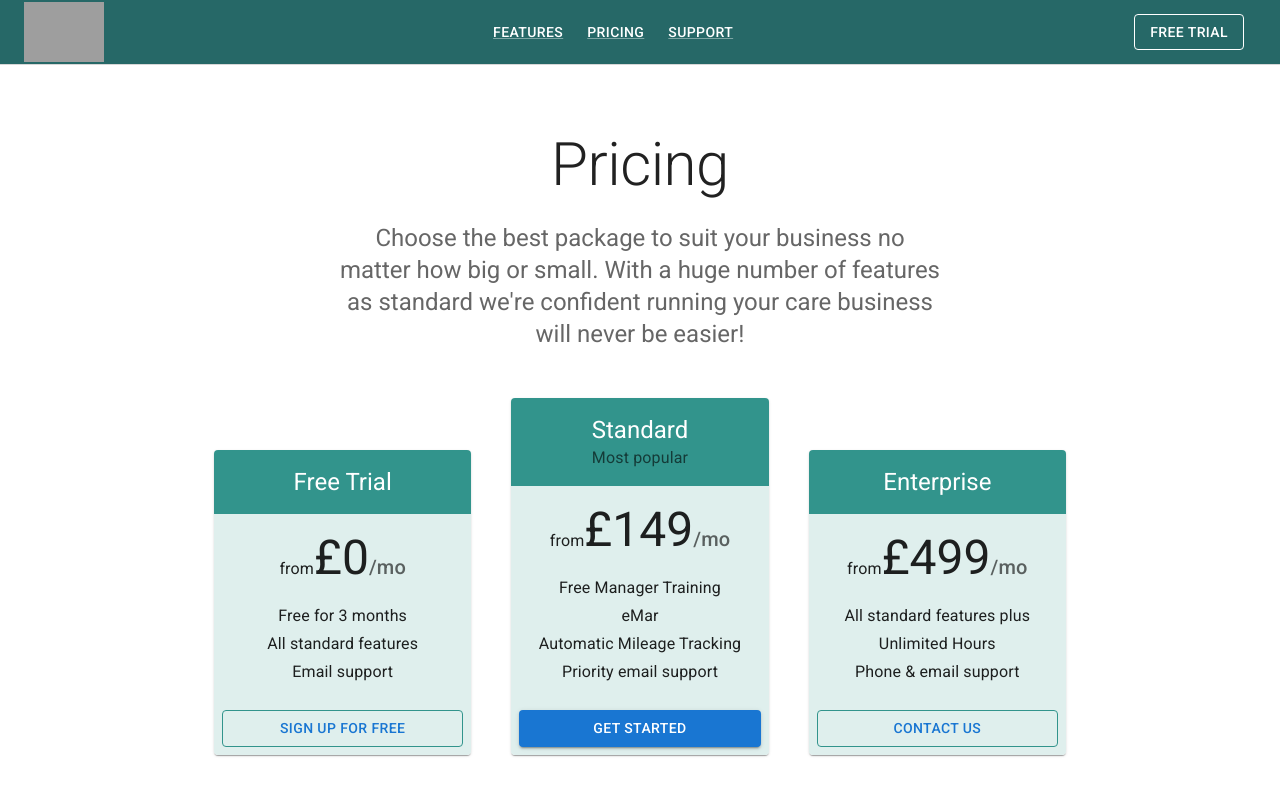
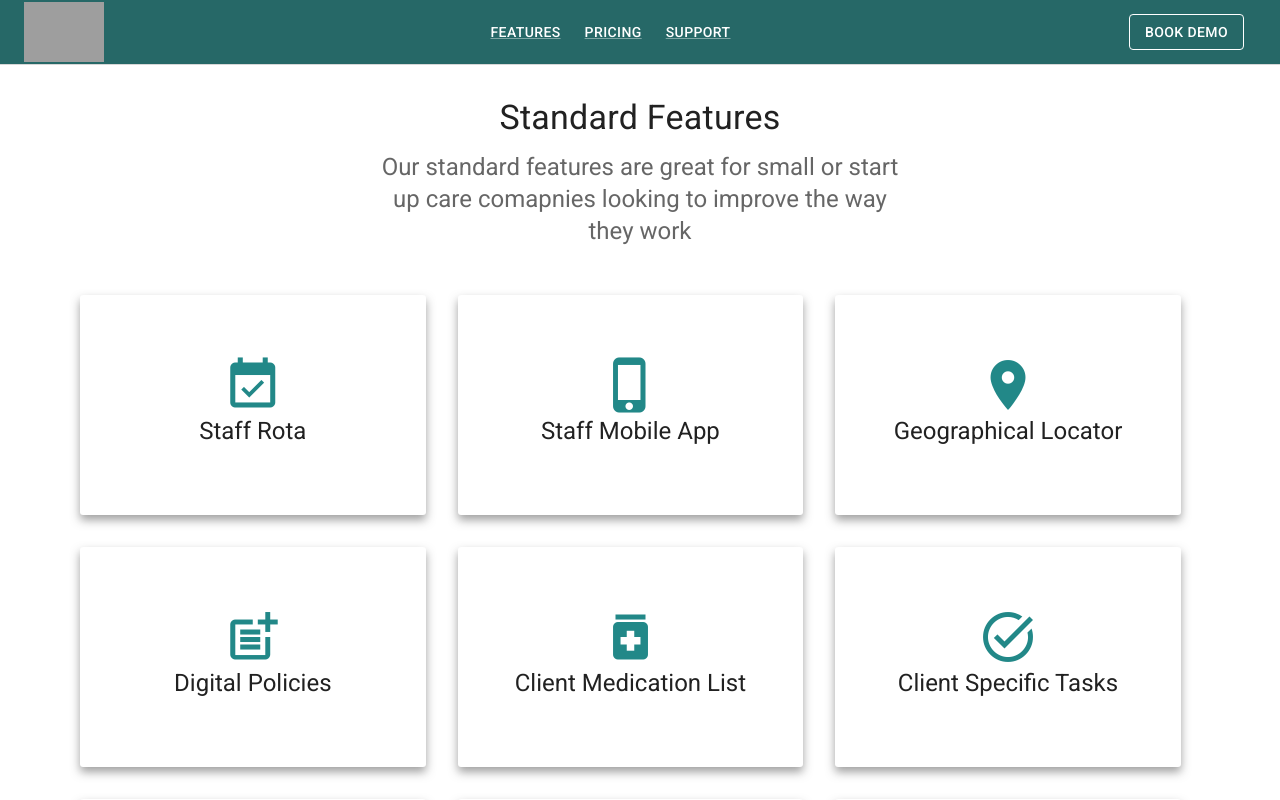
Before and after one commit to douglasfrancis/CQD-landing-page, a React (Create React App) app: page / in a window 1280 px wide. Shown: the top 800 px of the page. Built offline with nearby package versions, Linux system fonts and the light colour scheme; grey boxes are pictures that could not be loaded.

Commit message:
Add features

```diff
--- a/package.json
+++ b/package.json
@@ -5,7 +5,7 @@
   "dependencies": {
     "@emotion/react": "^11.9.0",
     "@emotion/styled": "^11.8.1",
-    "@mui/icons-material": "^5.6.2",
+    "@mui/icons-material": "^5.8.4",
     "@mui/material": "^5.6.2",
     "@mui/styled-engine-sc": "^5.6.1",
     "@testing-library/jest-dom": "^5.16.4",
@@ -15,6 +15,7 @@
     "react-dom": "^18.0.0",
     "react-router-dom": "^6.3.0",
     "react-scripts": "5.0.1",
+    "react-toastify": "^9.0.5",
     "styled-components": "^5.3.5",
     "web-vitals": "^2.1.4"
   },
--- a/public/index.html
+++ b/public/index.html
@@ -3,6 +3,14 @@
   <head>
     <meta charset="utf-8" />
     <link rel="icon" href="https://care-quality-digital-resources.s3.eu-west-2.amazonaws.com/cqd_favicon.png" />
+    <link
+  rel="stylesheet"
+  href="https://fonts.googleapis.com/icon?family=Material+Icons"
+/>
+<link
+  rel="stylesheet"
+  href="https://fonts.googleapis.com/css?family=Roboto:300,400,500,700&display=swap"
+/>
     <meta name="viewport" content="width=device-width, initial-scale=1" />
     <meta name="theme-color" content="#000000" />
     <meta
--- a/src/App.js
+++ b/src/App.js
@@ -4,17 +4,24 @@ import {
   Routes,
   Route,
 } from "react-router-dom";
+import { ToastContainer } from 'react-toastify';
+import 'react-toastify/dist/ReactToastify.css';
+
 //components
+import Support from './components/Support';
+import Pricing from './components/Pricing';
 import Features from './components/Features';
-import Pricing from './components/Pricing';
+
 
 function App() {
   return (
     <BrowserRouter>
-    <Routes>
-      <Route path="/" element={<Pricing />}/>
-
-    </Routes>
+      <ToastContainer position='top-center'/>
+      <Routes>
+        <Route path="/" element={<Features />}/>
+        <Route path="/pricing" element={<Pricing />}/>
+        <Route path="/support" element={<Support />}/>
+      </Routes>
   </BrowserRouter>
   );
 }
--- /dev/null
+++ b/src/components/Contact.js
@@ -0,0 +1,63 @@
+import React, {useState} from 'react'
+import { TextField, Button, Container, Typography } from '@mui/material'
+import { toast } from 'react-toastify'
+
+export default function Contact() {
+    const [loading, setLoading] = useState(false)
+    const [name, setName] = useState("")
+    const [email, setEmail] = useState("")
+    const [msg, setMsg] = useState("")
+    const [number, setNumber] = useState("")
+
+    const payload ={
+        name, number, email, msg
+    }
+
+    const handleSubmit = (e) =>{
+        e.preventDefault();
+        setLoading(true)
+        if(!name || !email || !number || !msg){
+            toast.error("Please add all fields");
+            setLoading(false)
+            return;
+        } else{
+            console.log(payload)
+            clearFields();
+        }
+    }
+
+    const clearFields = () =>{
+        setName("");setNumber("");setEmail("");setMsg("")
+    }
+  return (
+      <>
+    <Container disableGutters maxWidth="sm" component="main" sx={{ pt: 8, p: 4 }}>
+       <Typography
+          component="h1"
+          variant="h4"
+          align="center"
+          color="text.primary"
+          gutterBottom
+        >
+          Book Demo
+        </Typography>
+
+        <Typography
+          variant="h5" align="center" color="text.secondary" component="p"
+        >
+          If you have any questions or would like a demo, please get in touch by filling in the form below
+        </Typography>
+        </Container>
+        <Container disableGutters maxWidth="sm" component="main" sx={{ pt: 8, pb: 6, p:2, mt: 2 }}>
+                <form style={{textAlign: 'center'}} onSubmit={handleSubmit}>
+                <TextField label="Full Name" fullWidth  sx={{mb:2}} value={name} onChange={(e)=>setName(e.target.value)}/>
+                <TextField label="Email" type={'email'} fullWidth  sx={{mb:2}} value={email} onChange={(e)=>setEmail(e.target.value)}/>
+                <TextField label="Number" type={'number'} fullWidth  sx={{mb:2}} value={number} onChange={(e)=>setNumber(e.target.value)}/>
+                <TextField label="Please provide some basic info about your company or request" fullWidth multiline rows={5}  sx={{mb:2}} value={msg} onChange={(e)=>setMsg(e.target.value)}/>
+                <Button disabled={loading} type="submit" variant='outlined' sx={{color: '#288', borderColor: '#288', width: '200px'}}>Submit</Button>
+                </form>
+
+      </Container>
+      </>
+  )
+}
--- /dev/null
+++ b/src/components/FeatureContainer.js
@@ -0,0 +1,24 @@
+import React from 'react'
+import Icon from '@mui/material/Icon';
+import './Features.css'
+import Typography from '@mui/material/Typography';
+
+export default function FeatureContainer({icon, title}) {
+  return (
+    <div className='feature-container'>
+
+       <Icon sx={{color:'#288', fontSize: 60}}>{icon}</Icon>
+
+       <Typography
+          component="h1"
+          variant="h5"
+          align="center"
+          color="text.primary"
+          gutterBottom
+        >
+          {title}
+        </Typography>
+
+    </div>
+  )
+}
--- a/src/components/Features.css
+++ b/src/components/Features.css
@@ -1,33 +1,30 @@
-section{
-    margin: 0;
-    display: flex;
-}
-
-.coloured-section{
-    height: 80vh;
-    width: 40vw;
-    background-color: #dfefed;
-}
-
-.desc-section{
-    width: 60vw;
-    height: 80vh;
-    background-color: #fff;
-    object-fit: contain;
-    object-position: center;
+.feature-container{
+width: 30%;
+min-width: 300px;
+min-height: 220px ;
+margin: 1rem;
+display: flex;
+justify-content: center;
+align-items: center;
+flex-direction: column;
+border-radius: 3px;
+box-shadow: 0px 5px 10px 0px rgba(65, 65, 65, 0.5);
+transition: all ease 0.2s;
 
 }
 
-#desktop-img{
-    width: 70vw;
-    margin: 0 auto
-}
+.feature-container:hover {
+    transform: translateY(-5px);
+    box-shadow: 0px 10px 20px 2px rgba(0, 0, 0, 0.25);
+    cursor: pointer;
+  }
+
 
 
 #features{
-    text-align: center;
+    display: flex;
+    flex-wrap: wrap;
+    width: 90vw;
+    max-width: 1200px;
+    margin: 2rem auto 0 auto;
 }
-
-#lights-img{
-    height: 80vh;
-}
--- a/src/components/Features.js
+++ b/src/components/Features.js
@@ -1,34 +1,80 @@
 import React from 'react'
 import Navbar from './Navbar'
 import './Features.css'
+import FeatureContainer from './FeatureContainer'
+import Footer from './Footer'
+import Typography from '@mui/material/Typography'
+import Container from '@mui/material/Container'
 
 export default function Features() {
+
+  const features = [
+    {
+      title: 'Staff Rota',
+      icon: 'event_available_icon'
+    },
+    {
+      title: 'Staff Mobile App',
+      icon:'phone_iphone_icon'
+    },
+    {
+      title: 'Geographical Locator',
+      icon: 'location_on_icon'
+  },
+    {
+      title: 'Digital Policies',
+      icon: 'post_add_icon'
+    },
+    {
+      title: 'Client Medication List',
+      icon: 'medication_icon'
+  },
+    {
+      title: 'Client Specific Tasks',
+      icon: 'task_alt_icon'
+    },
+    {
+      title: 'Client Care Plans',
+      icon: 'library_books_icon'
+    },
+    {
+      title: 'Risk Assessments',
+      icon: 'report_problem_icon'
+    },
+    {
+      title: 'Electronic Client Notes',
+      icon: 'note_add_icon'
+    }
+  ]
   return (
-    <div id="features">
+    <div >
         <Navbar />
+        <Container disableGutters maxWidth="sm" component="main" sx={{ pt: 8, p: 4, pb: 0 }}>
+          <Typography
+            component="h1"
+            variant="h4"
+            align="center"
+            color="text.primary"
+            gutterBottom
+          >
+            Standard Features
+          </Typography>
 
-        <section id='section1'>
-            <div className='desc-section'>
-            <img id='lights-img' src={'https://care-quality-digital-resources.s3.eu-west-2.amazonaws.com/lights.png'} alt={"traffic lights"} />
+          <Typography
+            variant="h5" align="center" color="text.secondary" component="p"
+          >
+            Our standard features are great for small or start up care comapnies looking to improve the way they work
+          </Typography>
+          </Container>
+          <div id="features">
+          {features.map((feature, i)=>
+          <FeatureContainer key={i} title={feature.title} icon={feature.icon}/>
 
-            </div>
-
-            <div className='coloured-section'>
-
-                <h2>Quality & CQC Compliance</h2>
-            </div>
+        )}
+          </div>
 
 
-        </section>
-
-
-        <img id='desktop-img' src={'https://care-quality-digital-resources.s3.eu-west-2.amazonaws.com/dashboard.png'}/>
-
-
-
-
-
-
+        <Footer />
     </div>
   )
 }
--- /dev/null
+++ b/src/components/Footer.js
@@ -0,0 +1,82 @@
+import React from 'react'
+import Container from '@mui/material/Container';
+import Grid from '@mui/material/Grid';
+import Typography from '@mui/material/Typography';
+import Link from '@mui/material/Link';
+import GlobalStyles from '@mui/material/GlobalStyles';
+
+
+function Copyright(props) {
+    return (
+      <Typography variant="body2" color="text.secondary" align="center" {...props}>
+        {'Copyright © '}
+        <Link color="inherit" href="https://mui.com/">
+          Frantech Web Solutions Ltd
+        </Link>{' '}
+        {new Date().getFullYear()}
+        {'.'}
+      </Typography>
+    );
+  }
+
+  const footers = [
+    {
+      title: 'Company',
+      description: ['Team', 'History', 'Contact us', 'Locations'],
+    },
+    {
+      title: 'Features',
+      description: [
+        'Cool stuff',
+        'Random feature',
+        'Team feature',
+        'Developer stuff',
+        'Another one',
+      ],
+    },
+    {
+      title: 'Resources',
+      description: ['Resource', 'Resource name', 'Another resource', 'Final resource'],
+    },
+    {
+      title: 'Legal',
+      description: ['Privacy policy', 'Terms of use'],
+    },
+  ];
+export default function Footer() {
+  return (
+      <>
+            <GlobalStyles styles={{ ul: { margin: 0, padding: 0, listStyle: 'none' } }} />
+
+    <Container
+        maxWidth="md"
+        component="footer"
+        sx={{
+          borderTop: (theme) => `1px solid ${theme.palette.divider}`,
+          mt: 8,
+          py: [3, 6],
+        }}
+      >
+        <Grid container spacing={4} justifyContent="space-evenly">
+          {footers.map((footer) => (
+            <Grid item xs={6} sm={3} key={footer.title}>
+              <Typography variant="h6" color="text.primary" gutterBottom>
+                {footer.title}
+              </Typography>
+              <ul>
+                {footer.description.map((item) => (
+                  <li key={item}>
+                    <Link href="#" variant="subtitle1" color="text.secondary">
+                      {item}
+                    </Link>
+                  </li>
+                ))}
+              </ul>
+            </Grid>
+          ))}
+        </Grid>
+        <Copyright sx={{ mt: 5 }} />
+      </Container>
+      </>
+  )
+}
--- a/src/components/Navbar.js
+++ b/src/components/Navbar.js
@@ -27,7 +27,7 @@ export default function Navbar() {
             <Link
               variant="button"
               color="#fff"
-               href="/"
+               href="/pricing"
               sx={{ my: 1, mx: 1.5 }}
             >
               Pricing
@@ -35,15 +35,17 @@ export default function Navbar() {
             <Link
               variant="button"
               color="#fff"
-                href="/"
+                href="/support"
               sx={{ my: 1, mx: 1.5 }}
             >
               Support
             </Link>
           </nav>
-          <Button href="#" variant="outlined" sx={{ my: 1, mx: 1.5, color: '#fff', borderColor: '#fff' }}>
-            Free Trial
-          </Button>
+          <Link href="/support">
+            <Button  variant="outlined" sx={{ my: 1, mx: 1.5, color: '#fff', borderColor: '#fff' }}>
+              Book Demo
+            </Button>
+          </Link>
         </Toolbar>
       </AppBar>
   )
--- a/src/components/Pricing.js
+++ b/src/components/Pricing.js
@@ -9,46 +9,34 @@ import CssBaseline from '@mui/material/CssBaseline';
 import Grid from '@mui/material/Grid';
 import StarIcon from '@mui/icons-material/StarBorder';
 import Typography from '@mui/material/Typography';
-import Link from '@mui/material/Link';
 import GlobalStyles from '@mui/material/GlobalStyles';
 import Container from '@mui/material/Container';
 import Navbar from './Navbar';
+import Footer from './Footer';
+import Link from '@mui/material/Link';
 
-function Copyright(props) {
-  return (
-    <Typography variant="body2" color="text.secondary" align="center" {...props}>
-      {'Copyright © '}
-      <Link color="inherit" href="https://mui.com/">
-        Frantech Web Solutions Ltd
-      </Link>{' '}
-      {new Date().getFullYear()}
-      {'.'}
-    </Typography>
-  );
-}
 
 const tiers = [
   {
-    title: 'Free Trial',
-    price: '0',
+    title: 'Basic',
+    price: '80',
     description: [
       'Free for 3 months',
       'All standard features',
 
       'Email support',
     ],
-    buttonText: 'Sign up for free',
+    buttonText: 'Sign up',
     buttonVariant: 'outlined',
   },
   {
     title: 'Standard',
-    subheader: 'Most popular',
+    subheader: 'Coming Soon',
     price: '149',
     description: [
         'Free Manager Training',
       'eMar',
       'Automatic Mileage Tracking',
-      'Priority email support',
     ],
     buttonText: 'Get started',
     buttonVariant: 'contained',
@@ -67,30 +55,7 @@ const tiers = [
   },
 ];
 
-const footers = [
-  {
-    title: 'Company',
-    description: ['Team', 'History', 'Contact us', 'Locations'],
-  },
-  {
-    title: 'Features',
-    description: [
-      'Cool stuff',
-      'Random feature',
-      'Team feature',
-      'Developer stuff',
-      'Another one',
-    ],
-  },
-  {
-    title: 'Resources',
-    description: ['Resource', 'Resource name', 'Another resource', 'Final resource'],
-  },
-  {
-    title: 'Legal',
-    description: ['Privacy policy', 'Terms of use'],
-  },
-];
+
 
 function PricingContent() {
   return (
@@ -99,10 +64,10 @@ function PricingContent() {
       <CssBaseline />
       <Navbar/>
       {/* Hero unit */}
-      <Container disableGutters maxWidth="sm" component="main" sx={{ pt: 8, pb: 6 }}>
+      <Container disableGutters maxWidth="sm" component="main" sx={{ pt: 8, p: 4 }}>
         <Typography
           component="h1"
-          variant="h2"
+          variant="h3"
           align="center"
           color="text.primary"
           gutterBottom
@@ -114,23 +79,21 @@ function PricingContent() {
         </Typography>
       </Container>
       {/* End hero unit */}
-      <Container maxWidth="md" component="main">
-        <Grid container spacing={5} alignItems="flex-end">
-          {tiers.map((tier) => (
-            // Enterprise card is full width at sm breakpoint
+      <Container maxWidth="md" component="main" >
+        <Grid container spacing={5} sx={{justifyContent:'center'}}>
+
+
             <Grid
               item
-              key={tier.title}
+
               xs={12}
-              sm={tier.title === 'Enterprise' ? 12 : 6}
+              sm={12}
               md={4}
             >
               <Card>
                 <CardHeader
-                  title={tier.title}
-                  subheader={tier.subheader}
+                  title={"Core Package"}
                   titleTypographyProps={{ align: 'center' }}
-                  action={tier.title === 'Pro' ? <StarIcon /> : null}
                   subheaderTypographyProps={{
                     align: 'center',
                   }}
@@ -151,65 +114,111 @@ function PricingContent() {
                           from
                       </Typography>
                     <Typography component="h2" variant="h3" color="text.primary">
-                      £{tier.price}
+                      £80
                     </Typography>
                     <Typography variant="h6" color="text.secondary">
                       /mo
                     </Typography>
                   </Box >
                   <ul>
-                    {tier.description.map((line) => (
+
+
+                      <Link href='/'>
+                        <Typography
+                          component="li"
+                          variant="subtitle1"
+                          align="center"
+                          sx={{color:'#288'}}
+                        >
+                        All standard features
+                        </Typography>
+                      </Link>
+
+                  </ul>
+                </CardContent>
+                <CardActions sx={{backgroundColor: '#dfefed'}}>
+                  <Link href="/support" sx={{textDecoration: 'none', margin: '0 auto'}}>
+                    <Button  variant="outlined" sx={{borderColor: '#32948c', color: '#32948c' }}>
+                      Book Demo
+                    </Button>
+                  </Link>
+
+                </CardActions>
+              </Card>
+            </Grid>
+
+            <Grid
+              item
+
+              xs={12}
+              sm={12}
+              md={12}
+            >
+              <Card>
+                <CardHeader
+                  title={"Add-ons"}
+                  titleTypographyProps={{ align: 'center' }}
+                  subheader={'Coming Soon'}
+
+                  subheaderTypographyProps={{
+                    align: 'center',
+                  }}
+                  sx={{
+                    backgroundColor:'#32948c', color: '#fff'
+                  }}
+                />
+                <CardContent sx={{backgroundColor: '#dfefed'}}>
+                  <Box
+                    sx={{
+                      display: 'flex',
+                      justifyContent: 'center',
+                      alignItems: 'baseline',
+                      mb: 2,
+                    }}
+                  >
+                      <Typography>
+                          from
+                      </Typography>
+                    <Typography component="h2" variant="h3" color="text.primary">
+                      £5
+                    </Typography>
+                    <Typography variant="h6" color="text.secondary">
+                      /add-on
+                    </Typography>
+                  </Box >
+                  <ul>
+
                       <Typography
                         component="li"
                         variant="subtitle1"
                         align="center"
-                        key={line}
+
                       >
-                        {line}
+                       eMar
                       </Typography>
-                    ))}
+                      <Typography
+                        component="li"
+                        variant="subtitle1"
+                        align="center"
+
+                      >
+                       Mileage tracker
+                      </Typography>
+
                   </ul>
                 </CardContent>
                 <CardActions sx={{backgroundColor: '#dfefed'}}>
-                  <Button fullWidth variant={tier.buttonVariant} sx={{borderColor: '#32948c'}}>
-                    {tier.buttonText}
+                  <Button  variant="outlined" sx={{borderColor: '#32948c', margin: '0 auto',  color: '#32948c'}}>
+                    Find Out More
                   </Button>
                 </CardActions>
               </Card>
             </Grid>
-          ))}
+
         </Grid>
       </Container>
       {/* Footer */}
-      <Container
-        maxWidth="md"
-        component="footer"
-        sx={{
-          borderTop: (theme) => `1px solid ${theme.palette.divider}`,
-          mt: 8,
-          py: [3, 6],
-        }}
-      >
-        <Grid container spacing={4} justifyContent="space-evenly">
-          {footers.map((footer) => (
-            <Grid item xs={6} sm={3} key={footer.title}>
-              <Typography variant="h6" color="text.primary" gutterBottom>
-                {footer.title}
-              </Typography>
-              <ul>
-                {footer.description.map((item) => (
-                  <li key={item}>
-                    <Link href="#" variant="subtitle1" color="text.secondary">
-                      {item}
-                    </Link>
-                  </li>
-                ))}
-              </ul>
-            </Grid>
-          ))}
-        </Grid>
-        <Copyright sx={{ mt: 5 }} />
-      </Container>
+      <Footer />
       {/* End footer */}
     </React.Fragment>
   );
--- /dev/null
+++ b/src/components/Support.js
@@ -0,0 +1,14 @@
+import React from 'react'
+import Navbar from './Navbar'
+import Footer from './Footer'
+import Contact from './Contact'
+
+export default function Support() {
+  return (
+    <div>
+        <Navbar />
+        <Contact />
+        <Footer />
+      </div>
+  )
+}
```
Also changed, not shown: 1 other file (tests, documents, lock files or other folders).
